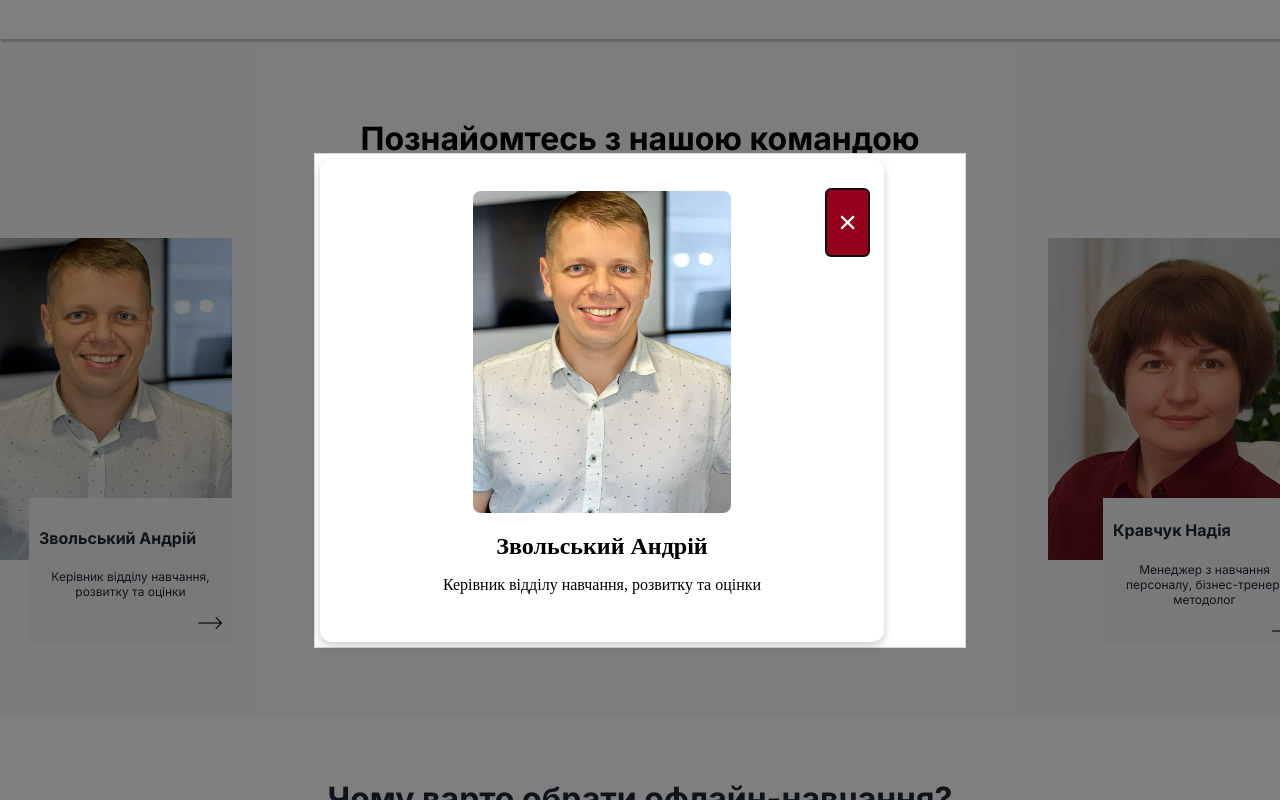
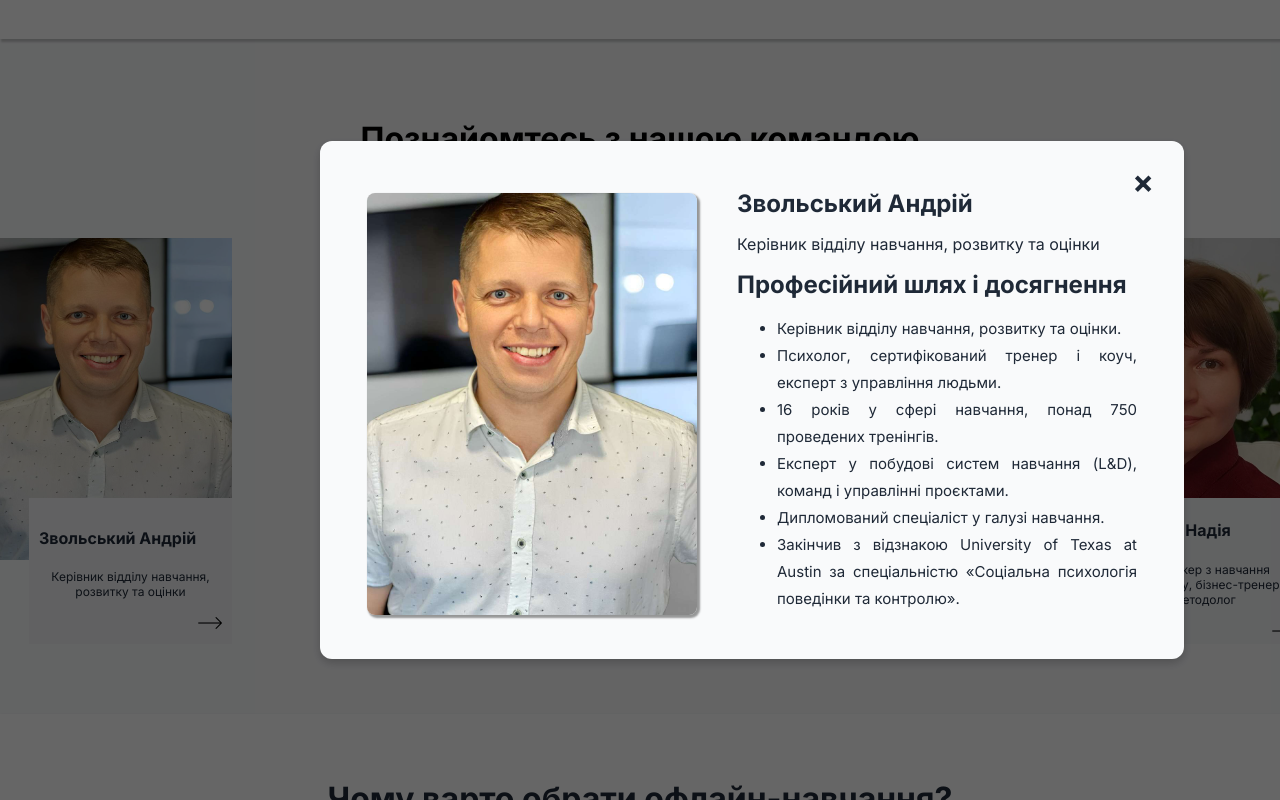
Before and after one commit to Anastasiiiii/development-academy, a React (Create React App) app: page / in a window 1280 px wide. Both pictures are taken after a click on the element 103 px from the left and 2998 px from the top of the page. Shown: the part 2598-3398 px from the top of the page. Built offline with nearby package versions, Linux system fonts and the light colour scheme.

Commit message:
add popup windows

```diff
--- a/src/components/PersonDescription.jsx
+++ b/src/components/PersonDescription.jsx
@@ -2,9 +2,9 @@ import React from "react";
 import "../styles/PersonDescription.css";
 import "../styles/Formulas.css";
 
-const PersonDescription = ({ personName, jobTitle, title, description }) => {
+const PersonDescription = ({ personName, jobTitle, title, description, customWidth }) => {
     return (
-        <div className="person-description-container">
+        <div className="person-description-container" style={{ width: customWidth || "400px" }}>
             <h2>{personName}</h2>
             <p>{jobTitle}</p>
             <div className="experience-description-container">
--- a/src/components/TeamInfo.jsx
+++ b/src/components/TeamInfo.jsx
@@ -7,28 +7,33 @@ import photo4 from "../images/photo4.jpg";
 import TeamMember from "./TeamMember";
 import "../styles/TeamInfo.css";
 import "reactjs-popup/dist/index.css";
+import PersonDescription from "./PersonDescription";
 
 const Teaminfo = () => {
     const teamData = [
         {
             image: photo1,
             personName: "Звольський Андрій",
-            description: "Керівник відділу навчання, розвитку та оцінки"
+            description: "Керівник відділу навчання, розвитку та оцінки",
+            experiene: ["Керівник відділу навчання, розвитку та оцінки.", "Психолог, сертифікований тренер і коуч, експерт з управління людьми.", "16 років у сфері навчання, понад 750 проведених тренінгів.", "Експерт у побудові систем навчання (L&D), команд і управлінні проєктами.", "Дипломований спеціаліст у галузі навчання.", "Закінчив з відзнакою University of Texas at Austin за спеціальністю «Соціальна психологія поведінки та контролю»."]
         },
         {
             image: photo2,
             personName: "Павленко Катерина",
-            description: "Старший регіональний менеджер з навчання, сертифікований коуч"
+            description: "Старший регіональний менеджер з навчання, сертифікований коуч",
+            experiene: ["Посада: Старший регіональний менеджер з навчання, сертифікований коуч.", "Досвід у фармацевтичній галузі: понад 15 років, зокрема навчання фармацевтів, кураторів та директорів у провідних аптечних мережах.", "Тренерська діяльність: 8 років у сфері наставництва, тренерства та побудови систем навчання в ТОП-3 аптечних мережах України.", "Кваліфікація: сертифікований спеціаліст у сфері розробки та впровадження навчальних програм.", "Досягнення: проведено понад 300 тренінгів для різних рівнів фахівців."]
         },
         {
             image: photo3,
             personName: "Кравченко Світлана",
-            description: "Завідувач аптеки. Викладач Навчального Центру з адаптації нових співробітників"
+            description: "Завідувач аптеки. Викладач Навчального Центру з адаптації нових співробітників",
+            experiene: ["Стахановське медичне училище, спеціальність «Фармація».", "Київський медичний університет УАНМ, спеціальність «Фармація».", "Кваліфікація: фармацевт, диплом з відзнакою.", "Завідувачка аптеки з 2015 по 2023 роки.", "Викладачка навчального центру з адаптації нових співробітників з листопада 2024 року."]
         },
         {
             image: photo4,
             personName: "Кравчук Надія",
-            description: "Менеджер з навчання персоналу, бізнес-тренер, методолог"
+            description: "Менеджер з навчання персоналу, бізнес-тренер, методолог",
+            experiene: ["Бізнес-тренер, менеджер з навчання персоналу, методолог.", "З відзнакою закінчила Тернопільську державну медичну академію у 2001 році, спеціальність «Лікувальна справа».", "Закінчила Національний фармацевтичний університет у 2008 році, спеціальність «Фармація».", "Співавтор підручника «Семіотика і діагностика внутрішніх хвороб (фізичні методи обстеження)», затвердженого МОЗ України."]
         }
     ];
 
@@ -50,15 +55,23 @@ const Teaminfo = () => {
                         }
                         modal
                         nested
+                        overlayStyle={{
+                            background: 'rgba(0, 0, 0, 0.6)' /* Напівпрозоре чорне затемнення */
+                        }}
                     >
                         {close => (
                             <div className="popup-modal">
-                                <button className="close-btn" onClick={close}>
+                                <h1 className="close-modal-btn" onClick={close}>
                                     &times;
-                                </button>
+                                </h1>
                                 <img src={data.image} alt={data.personName} />
-                                <h2>{data.personName}</h2>
-                                <p>{data.description}</p>
+                                <PersonDescription
+                                    personName={data.personName}
+                                    jobTitle={data.description}
+                                    title="Професійний шлях і досягнення"
+                                    description={data.experiene}
+                                    customWidthh="1500px"
+                                />
                             </div>
                         )}
                     </Popup>
--- a/src/styles/Form.css
+++ b/src/styles/Form.css
@@ -58,7 +58,7 @@ label {
     font-family: "Inter";
 }
 
-button {
+.login-form button {
     background-color: var(--main-red-color);
     color: white;
     padding: 15px 12px;
@@ -70,6 +70,6 @@ button {
     margin-top: 20px;
 }
 
-button:hover {
+.login-form button:hover {
     background-color: #820625;
 }
--- a/src/styles/Menu.css
+++ b/src/styles/Menu.css
@@ -1,6 +1,7 @@
 .menu-container {
     position: relative;
     width: 100%;
+    height: auto;
     margin: 0;
     padding: 0;
     border: none;
@@ -29,3 +30,19 @@
     width: 20rem;
     height: 2rem;
 }
+
+@media (max-width: 1350px) {
+    .menu-container {
+        position: relative;
+        width: 100%;
+        margin: 0;
+        padding: 0;
+        border: none;
+        background-color: var(--main-red-color);
+        color: var(--white-text);
+    }
+}
+
+@media (max-width: 450px) {
+
+}
--- a/src/styles/PersonDescription.css
+++ b/src/styles/PersonDescription.css
@@ -1,5 +1,4 @@
 .person-description-container {
-    width: 400px;
     height: auto;
     text-align: justify;
 }
--- a/src/styles/TeamInfo.css
+++ b/src/styles/TeamInfo.css
@@ -26,23 +26,39 @@
     transform: scale(1.05);
 }
 
+
 /* Popup Modal */
 .popup-modal {
-    background: white;
+    display: flex;
+    justify-content: center;
+    gap: 40px;
+    background: var(--background-color);
     padding: 2rem;
     border-radius: 12px;
     box-shadow: 0 4px 10px rgba(0, 0, 0, 0.2);
     text-align: center;
-    max-width: 500px;
-    width: 90%;
+    /*max-width: fit-content;*/
+    width: 800px;
     position: relative;
     animation: fadeIn 0.3s ease-in-out;
+    font-family: "Inter";
+    color: var(--dark-text);
+    text-align: justify;
+}
+
+.popup-content {
+    background: transparent !important; /* Прибирає додатковий фон */
+    box-shadow: none !important; /* Забирає тінь */
+    border: none !important;
 }
 
 .popup-modal img {
-    width: 258px;
-    height: 322px;
+    width: 330px;
+    height: 422px;
     border-radius: 8px;
+    flex-shrink: 0;
+    margin-top: 20px;
+    box-shadow: 2px 2px 2px 1px rgba(0, 0, 0, 0.4);
 }
 
 .popup-modal h2 {
@@ -54,15 +70,16 @@
 }
 
 /* Close Button */
-.close-btn {
+.close-modal-btn {
     position: absolute;
-    top: 10px;
-    right: 15px;
+    top: 0;
+    right: 30px;
     font-size: 2rem;
-    border: none;
-    background: var(--main-red-color);
+    background: none;
+    color: var(--dark-text);
     cursor: pointer;
 }
+
 
 /* Animation */
 @keyframes fadeIn {
@@ -73,3 +90,15 @@
         opacity: 1;
     }
 }
+
+@media (max-width: 800px) {
+    .popup-modal {
+        flex-direction: column; /* В стовпчик на малих екранах */
+        max-width: 100%; /* Займає всю ширину */
+    }
+
+    .popup-modal img {
+        width: 100%;
+        height: auto; /* Пропорційна зміна висоти */
+    }
+}
--- a/src/styles/TeamMember.css
+++ b/src/styles/TeamMember.css
@@ -1,6 +1,7 @@
 .team-member-container{
     position: relative;
     width: 258px;
+    cursor: pointer;
 }
 
 .team-member-info-container{
```
